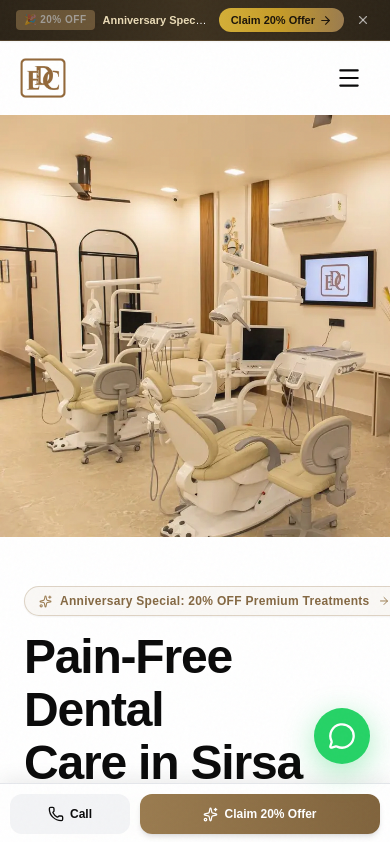
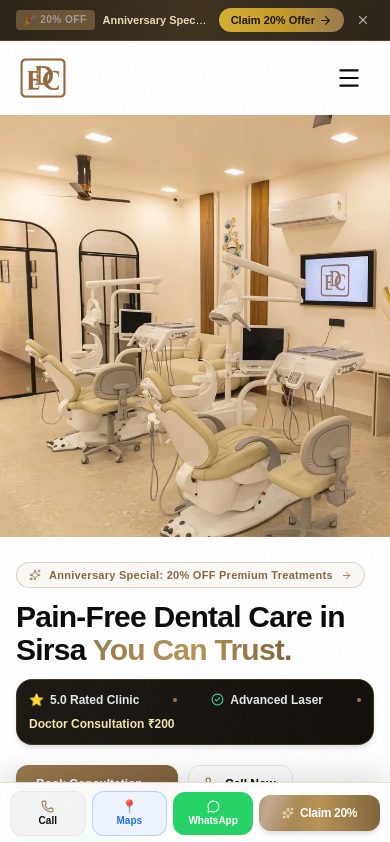
Before and after one commit to namansachdeva18/elite-dental-clinic, a React (Vite) app in the folder web-app/: page / in a window 390 px wide. Shown: the top 842 px of the page. Built offline with nearby package versions, Linux system fonts and the light colour scheme; a web font is replaced by a local one.

Commit message:
fix(mobile): resolve overlapping whatsapp button, compact hero with dark contrast pill, and add maps action

```diff
--- a/web-app/src/components/FloatingActions.jsx
+++ b/web-app/src/components/FloatingActions.jsx
@@ -65,46 +65,74 @@ export default function FloatingActions() {
 
   return (
     <>
-      {/* Sticky WhatsApp Floating Action (Desktop & Mobile, only on main site to avoid collision with campaign sticky bar) */}
+      {/* Sticky WhatsApp Floating Action (Desktop only to prevent mobile screen clashing) */}
       {!isCampaignPage && (
         <button
           onClick={handleWhatsAppClick}
-          className="fixed bottom-20 md:bottom-6 right-5 sm:right-6 z-[100] bg-[#25D366] text-white p-3.5 sm:p-4 rounded-full shadow-[0_8px_30px_rgb(37,211,102,0.4)] hover:bg-[#20BE5C] hover:scale-110 active:scale-95 transition-all duration-300 flex items-center justify-center group cursor-pointer"
+          className="hidden md:flex fixed bottom-6 right-6 z-[100] bg-[#25D366] text-white p-4 rounded-full shadow-[0_8px_30px_rgb(37,211,102,0.4)] hover:bg-[#20BE5C] hover:scale-110 active:scale-95 transition-all duration-300 items-center justify-center group cursor-pointer"
           aria-label="Chat on WhatsApp with Elite Dental Clinic"
         >
-          <MessageCircle size={28} className="sm:w-8 sm:h-8" />
+          <MessageCircle size={28} />
           <span className="absolute right-full mr-3 bg-white text-dark text-xs sm:text-sm font-bold px-3 py-1.5 rounded-lg shadow-md whitespace-nowrap opacity-0 group-hover:opacity-100 transition-opacity pointer-events-none border border-gray-100">
             Chat With Us
           </span>
         </button>
       )}
 
-      {/* Mobile Sticky Bottom Conversion Bar (Hidden on Campaign page since campaign page has its own dedicated sticky bar) */}
+      {/* Mobile Slim Sticky Bottom Conversion Bar with Google Maps, Call, WhatsApp, and Claim 20% */}
       {!isCampaignPage && (
-        <aside aria-label="Quick Actions" className="fixed bottom-0 left-0 w-full z-[90] bg-white/95 backdrop-blur-md border-t border-gray-200 p-2.5 sm:p-3 flex md:hidden shadow-[0_-4px_20px_rgba(0,0,0,0.08)] justify-between items-center gap-2.5">
+        <aside aria-label="Quick Actions" className="fixed bottom-0 left-0 w-full z-[90] bg-white/95 backdrop-blur-md border-t border-[#9A7B4F]/25 py-2 px-2.5 flex md:hidden shadow-[0_-8px_30px_rgba(0,0,0,0.12)] justify-between items-center gap-1.5">
+          {/* Call */}
           <a
             href={`tel:${CAMPAIGN_CONFIG.phone}`}
             onClick={handlePhoneClick}
-            className="flex-1 bg-gray-100 active:bg-gray-200 text-dark font-bold py-3 rounded-xl flex items-center justify-center gap-1.5 text-xs sm:text-sm transition-colors"
+            className="flex-1 bg-gray-100 active:bg-gray-200 text-dark font-bold py-2 px-1 rounded-xl flex flex-col items-center justify-center gap-0.5 text-[10px] transition-all border border-gray-200/80 active:scale-95"
+            aria-label="Call Clinic"
           >
-            <Phone size={16} /> Call
+            <Phone size={13} className="text-[#9A7B4F]" />
+            <span className="leading-tight font-semibold">Call</span>
           </a>
 
+          {/* Google Maps Directions */}
+          <a
+            href="https://www.google.com/maps/search/?api=1&query=Elite+Dental+Clinic+Sirsa"
+            target="_blank"
+            rel="noopener noreferrer"
+            onClick={() => trackConversionEvent('maps_click', { source: 'homepage_sticky_bar' })}
+            className="flex-1 bg-[#EEF4FE] text-[#1A73E8] font-bold py-2 px-1 rounded-xl flex flex-col items-center justify-center gap-0.5 text-[10px] transition-all border border-[#1A73E8]/25 active:scale-95"
+            aria-label="Directions on Google Maps"
+          >
+            <span className="text-[#EA4335] text-[13px] leading-none">📍</span>
+            <span className="leading-tight font-semibold text-[#1A73E8]">Maps</span>
+          </a>
+
+          {/* WhatsApp Direct */}
+          <button
+            onClick={handleWhatsAppClick}
+            className="flex-[1.1] bg-[#25D366] text-white font-bold py-2 px-1 rounded-xl flex flex-col items-center justify-center gap-0.5 text-[10px] transition-all shadow-sm active:scale-95 cursor-pointer"
+            aria-label="WhatsApp Us"
+          >
+            <MessageCircle size={13} />
+            <span className="leading-tight font-semibold">WhatsApp</span>
+          </button>
+
+          {/* Claim 20% Offer with Liquid Shimmer */}
           {active ? (
             <Link
               to="/anniversary-offer"
               onClick={() => trackConversionEvent('sticky_mobile_campaign_cta', { source: 'homepage_sticky_bottom' })}
-              className="flex-[2] bg-gradient-to-r from-[#9A7B4F] to-[#80633C] text-white font-bold py-3 rounded-xl flex items-center justify-center gap-1.5 text-xs sm:text-sm shadow-md"
+              className="flex-[1.6] relative overflow-hidden bg-gradient-to-r from-[#9A7B4F] via-[#B89355] to-[#80633C] text-white font-bold py-2.5 px-2 rounded-xl flex items-center justify-center gap-1.5 text-xs shadow-md active:scale-95"
             >
-              <Sparkles size={15} />
-              <span>Claim 20% Offer</span>
+              <div className="absolute inset-0 w-1/2 h-full bg-gradient-to-r from-transparent via-white/35 to-transparent skew-x-[-20deg] animate-shimmerSweep pointer-events-none" />
+              <Sparkles size={12} className="text-[#F3E5AB]" />
+              <span className="font-bold tracking-tight">Claim 20%</span>
             </Link>
           ) : (
             <a
               href="#book"
-              className="flex-[2] bg-[#9A7B4F] text-white font-bold py-3 rounded-xl flex items-center justify-center text-xs sm:text-sm shadow-md"
+              className="flex-[1.6] bg-gradient-to-r from-[#9A7B4F] to-[#80633C] text-white font-bold py-2.5 px-2 rounded-xl flex items-center justify-center text-xs shadow-md"
             >
-              Book Appointment
+              Book Visit
             </a>
           )}
         </aside>
--- a/web-app/src/components/Hero.jsx
+++ b/web-app/src/components/Hero.jsx
@@ -45,56 +45,57 @@ export default function Hero() {
       <div className="relative z-10 w-full max-w-7xl mx-auto flex flex-col-reverse lg:flex-row flex-1 mt-0 h-full">
 
         {/* Left Column Text */}
-        <div ref={leftRef} className="w-full lg:w-[55%] flex flex-col justify-center px-6 md:px-12 py-12 lg:py-0 z-20 bg-white/90 backdrop-blur-sm lg:backdrop-blur-none lg:bg-transparent">
+        <div ref={leftRef} className="w-full lg:w-[55%] flex flex-col justify-center px-4 sm:px-6 md:px-12 py-6 sm:py-8 lg:py-0 z-20 bg-white/95 backdrop-blur-sm lg:backdrop-blur-none lg:bg-transparent">
 
           {/* Campaign Teaser Badge on Homepage */}
           {active && (
             <Link
               to="/anniversary-offer"
               onClick={() => trackConversionEvent('hero_anniversary_pill_click', { source: 'homepage_hero' })}
-              className="inline-flex items-center gap-2 bg-[#FAF8F5] border border-[#9A7B4F]/30 hover:border-[#9A7B4F] text-[#80633C] px-3.5 py-1.5 rounded-full text-xs font-bold tracking-wide mb-4 w-max transition-all shadow-sm group cursor-pointer"
+              className="inline-flex items-center gap-2 bg-[#FAF8F5] border border-[#9A7B4F]/30 hover:border-[#9A7B4F] text-[#80633C] px-3 py-1 rounded-full text-[11px] font-bold tracking-wide mb-3 w-max transition-all shadow-xs group cursor-pointer"
             >
-              <Sparkles size={13} className="text-[#9A7B4F]" />
+              <Sparkles size={12} className="text-[#9A7B4F]" />
               <span>Anniversary Special: <strong>20% OFF</strong> Premium Treatments</span>
-              <ArrowRight size={12} className="group-hover:translate-x-0.5 transition-transform text-[#9A7B4F]" />
+              <ArrowRight size={11} className="group-hover:translate-x-0.5 transition-transform text-[#9A7B4F]" />
             </Link>
           )}
 
-          <h1 className="font-display text-5xl md:text-6xl lg:text-7xl font-bold text-dark mb-6 tracking-tight leading-[1.1]">
-            Pain-Free Dental<br/>
+          <h1 className="font-display text-3xl sm:text-4xl md:text-5xl lg:text-6xl font-extrabold text-dark mb-3 tracking-tight leading-[1.12]">
+            Pain-Free Dental <br className="hidden sm:inline" />
             Care in Sirsa <br className="hidden lg:block"/>
-            <span className="text-[#A38A5F]">You Can Trust.</span>
+            <span className="bg-gradient-to-r from-[#9A7B4F] via-[#B89355] to-[#80633C] bg-clip-text text-transparent">You Can Trust.</span>
           </h1>
 
-          {/* Green Checkmark List */}
-          <div className="flex flex-col gap-3 mb-10 max-w-sm">
-            <div className="flex items-center gap-3 text-gray-700 font-semibold text-lg">
-               <CheckCircle2 size={20} className="text-green-500 flex-shrink-0" />
-               <span>5⭐ Rated Clinic</span>
+          {/* Subtle Dark Contrast Feature Pill Box - High density, minimal height */}
+          <div className="bg-gradient-to-r from-[#1C1813] to-[#120E0A] text-white p-3 rounded-2xl border border-[#9A7B4F]/30 mb-5 max-w-md shadow-md flex flex-wrap items-center justify-between gap-2">
+            <div className="flex items-center gap-1.5 text-xs font-semibold text-gray-200">
+               <span className="text-[#D4AF37]">⭐</span>
+               <span>5.0 Rated Clinic</span>
             </div>
-            <div className="flex items-center gap-3 text-gray-700 font-semibold text-lg">
-               <CheckCircle2 size={20} className="text-green-500 flex-shrink-0" />
-               <span>Advanced Laser Technology</span>
+            <div className="w-1 h-1 rounded-full bg-[#9A7B4F]" />
+            <div className="flex items-center gap-1.5 text-xs font-semibold text-gray-200">
+               <CheckCircle2 size={13} className="text-emerald-400 flex-shrink-0" />
+               <span>Advanced Laser</span>
             </div>
-            <div className="flex items-center gap-3 text-gray-700 font-semibold text-lg">
-               <CheckCircle2 size={20} className="text-green-500 flex-shrink-0" />
-               <span>Consultation Just ₹200</span>
+            <div className="w-1 h-1 rounded-full bg-[#9A7B4F]" />
+            <div className="flex items-center gap-1.5 text-xs font-semibold text-[#F3E5AB]">
+               <span>Doctor Consultation ₹200</span>
             </div>
           </div>
 
           {/* Action Buttons */}
-          <div className="flex flex-wrap gap-3 mb-8">
-              <a href="#book" className="flex items-center justify-center bg-gradient-to-r from-[#9A7B4F] to-[#80633C] text-white font-bold px-6 py-3.5 rounded-full hover:brightness-110 transition-all shadow-lg shadow-[#9A7B4F]/25 text-sm active:scale-95">
+          <div className="flex flex-wrap gap-2.5 mb-5">
+              <a href="#book" className="flex items-center justify-center bg-gradient-to-r from-[#9A7B4F] to-[#80633C] text-white font-bold px-5 py-2.5 rounded-xl hover:brightness-110 transition-all shadow-md text-xs sm:text-sm active:scale-95">
                  Book Consultation &rarr;
               </a>
-              <a href={`tel:${CAMPAIGN_CONFIG.phone}`} className="flex items-center justify-center gap-2 bg-white border border-gray-200 text-dark font-bold px-6 py-3.5 rounded-full hover:border-[#9A7B4F] transition-colors shadow-sm text-sm active:scale-95">
-                 <Phone size={16} className="text-[#9A7B4F]" /> Call Now
+              <a href={`tel:${CAMPAIGN_CONFIG.phone}`} className="flex items-center justify-center gap-1.5 bg-white border border-gray-200 text-dark font-bold px-4 py-2.5 rounded-xl hover:border-[#9A7B4F] transition-colors shadow-xs text-xs sm:text-sm active:scale-95">
+                 <Phone size={14} className="text-[#9A7B4F]" /> Call Now
               </a>
               <button
                 onClick={handleWhatsAppClick}
-                className="flex items-center justify-center gap-2 bg-[#25D366] hover:bg-[#20bd5a] text-white font-bold px-6 py-3.5 rounded-full transition-colors shadow-sm text-sm cursor-pointer active:scale-95"
+                className="flex items-center justify-center gap-1.5 bg-[#25D366] hover:bg-[#20bd5a] text-white font-bold px-4 py-2.5 rounded-xl transition-colors shadow-xs text-xs sm:text-sm cursor-pointer active:scale-95"
               >
-                 <MessageCircle size={16} /> WhatsApp
+                 <MessageCircle size={14} /> WhatsApp
               </button>
           </div>
 
```
